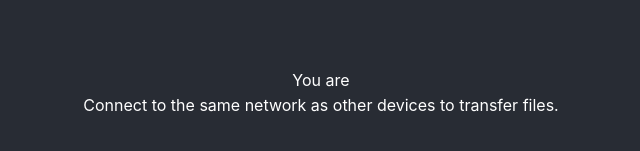
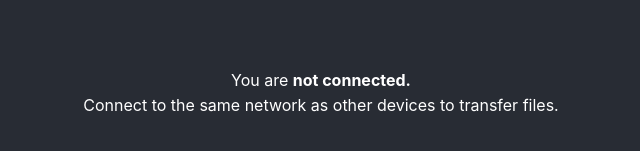
Before and after one commit to SkinnyDevi/localwave, a React (Create React App) app in the folder client/: page / in a window 1280 px wide. Shown: the part 551-702 px from the top of the page, without its empty margins (319-959 px from the left). Built offline with nearby package versions, Linux system fonts and the light colour scheme; no server answers.

Commit message:
Added versatility to connect to any port

```diff
--- a/client/src/App.tsx
+++ b/client/src/App.tsx
@@ -10,8 +10,12 @@ import UserList from "./components/UserProfile/UserList";
 import { DialogUserCtxProvider } from "./hooks/DialogUserContext";
 import AlertDialogBox from "./components/MessageDialogBox/AlertDialogBox";
 import styles from "./App.module.css";
+import CommonUtils from "./utils";
 
-const socket = io("http://192.168.1.177:3500/users", { autoConnect: false }); // Needed for safari to autoconnect.
+const socketUrl = CommonUtils.getSocketUrl();
+const socket = io(`http://${socketUrl}/users`, {
+  autoConnect: false,
+}); // Needed for safari to autoconnect.
 
 export default function App() {
   const [userProfile, userList, , plainText, fileList, clearFileList] =
@@ -24,7 +28,7 @@ export default function App() {
     // This is because if autoconnect is set to true, on MacOS execution
     // it will try to register the socket events first and then connect,
     // but since the socket hasn't yet connected, it doesn't register the events.
-    socket.connect();
+    if (CommonUtils.checkValidSockerUrl(socketUrl)) socket.connect();
   }, []);
 
   useEffect(() => {
@@ -64,7 +68,12 @@ export default function App() {
       </div>
       <footer className={styles.footer}>
         <p>
-          You are <span>{userProfile.name?.replace("_", " ")}</span>
+          You are{" "}
+          <span>
+            {userProfile.name !== undefined
+              ? userProfile.name?.replace("_", " ")
+              : "not connected."}
+          </span>
         </p>
         <p>Connect to the same network as other devices to transfer files.</p>
       </footer>
--- a/client/src/utils.ts
+++ b/client/src/utils.ts
@@ -38,4 +38,17 @@ export default class CommonUtils {
 
     return files;
   }
+
+  static getSocketUrl() {
+    const trigger = window.location.href.split("/");
+    const socketSrc = trigger[trigger.length - 1];
+    const regexp = new RegExp("^(?:[0-9]{1,3}.){3}[0-9]{1,3}:[0-9]{1,4}$");
+
+    return regexp.test(socketSrc) ? socketSrc : "notconnected";
+  }
+
+  static checkValidSockerUrl(url?: string) {
+    const test = url || this.getSocketUrl();
+    return !(test === "notconnected");
+  }
 }
```
